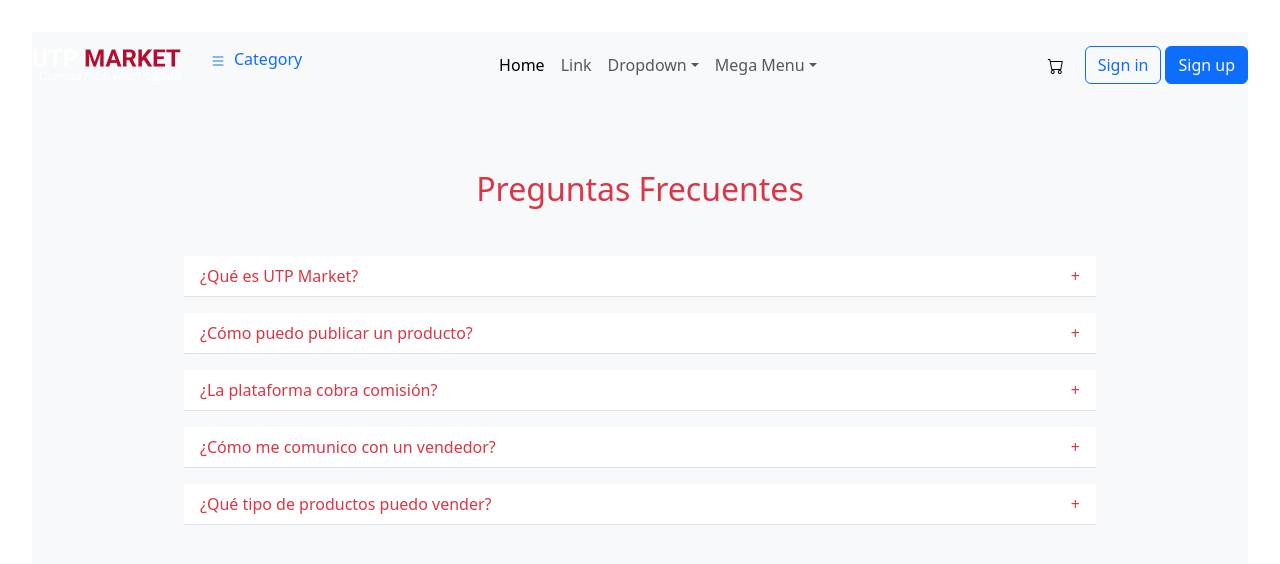
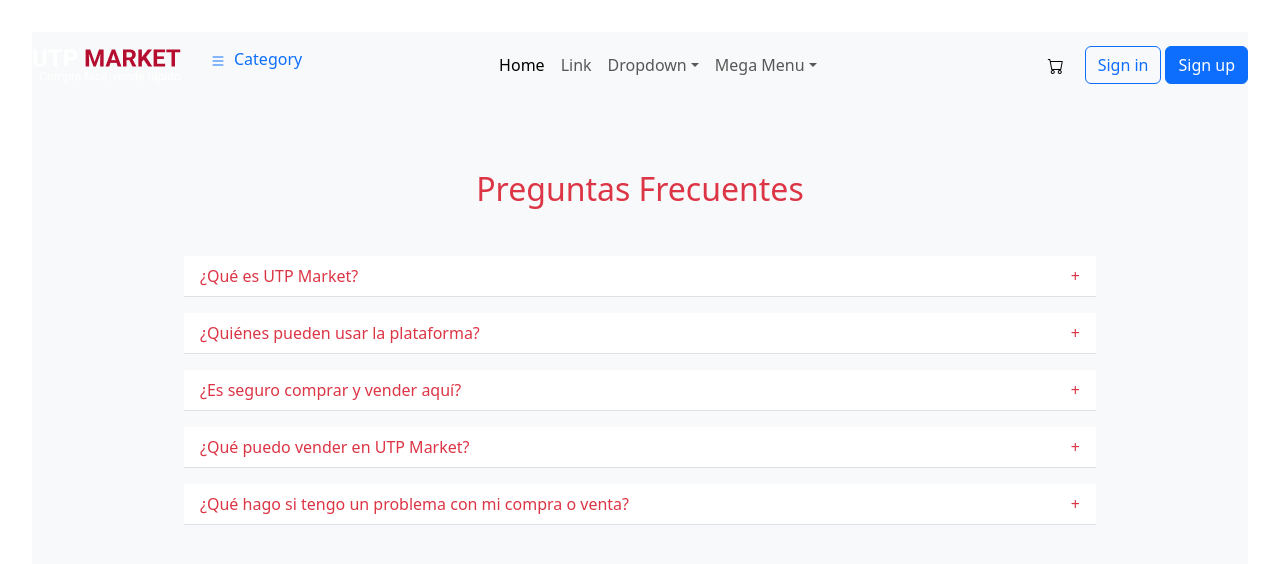
Before and after one commit to iJosueeh/utp-market, a React (Vite) app in the folder frontend/UTP-Market/: page / in a window 1280 px wide. Shown: the top 564 px of the page. Built offline with nearby package versions, Linux system fonts and the light colour scheme.

Commit message:
Update FAQList.jsx

```diff
--- a/frontend/UTP-Market/src/components/a/FAQList.jsx
+++ b/frontend/UTP-Market/src/components/a/FAQList.jsx
@@ -7,20 +7,20 @@ export default function FAQList() {
       answer: "UTP Market es una plataforma creada por y para estudiantes UTP, donde puedes comprar y vender servicios, materiales, guías y más de manera segura."
     },
     {
-      question: "¿Cómo puedo publicar un producto?",
-      answer: "Debes registrarte con tu correo UTP, ir a 'Publicar' y completar el formulario."
+      question: "¿Quiénes pueden usar la plataforma?",
+      answer: "La comunidad está pensada principalmente para estudiantes UTP, aunque en un futuro podría abrirse a otros usuarios verificados."
     },
     {
-      question: "¿La plataforma cobra comisión?",
-      answer: "No, UTP Market es completamente gratuito para los estudiantes."
+      question: "¿Es seguro comprar y vender aquí?",
+      answer: "Sí. Solo interactúas con estudiantes UTP, lo que genera un entorno de confianza dentro de la comunidad."
     },
     {
-      question: "¿Cómo me comunico con un vendedor?",
-      answer: "Cada publicación tiene un botón de contacto que abre el chat con el vendedor."
+      question: "¿Qué puedo vender en UTP Market?",
+      answer: "Puedes vender materiales de estudio, servicios académicos, guías, apuntes, accesorios y artículos relacionados con la vida universitaria."
     },
     {
-      question: "¿Qué tipo de productos puedo vender?",
-      answer: "Puedes vender materiales, guías, accesorios, ropa, tecnología y más."
+      question: "¿Qué hago si tengo un problema con mi compra o venta?",
+      answer: "Puedes reportar el caso al soporte de la plataforma desde tu perfil, y nuestro equipo te ayudará a solucionarlo."
     }
   ];
 
```
